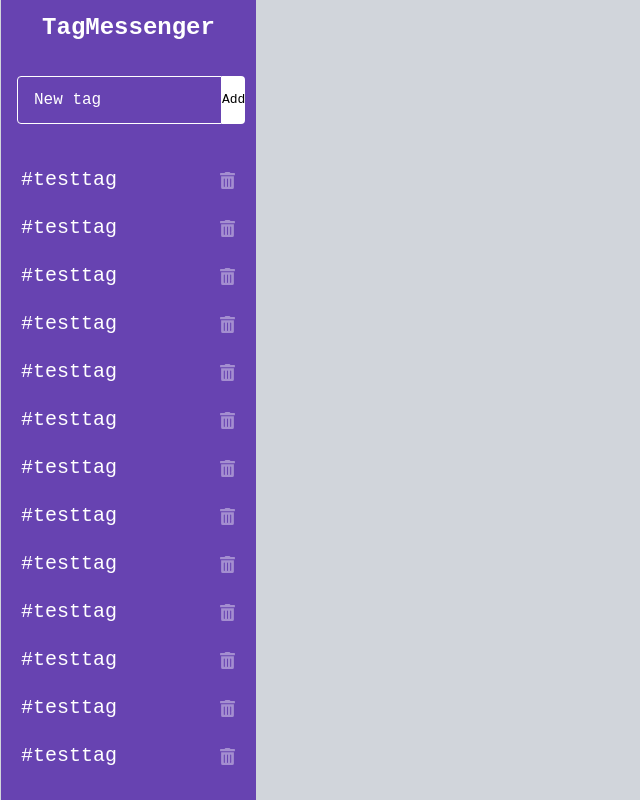
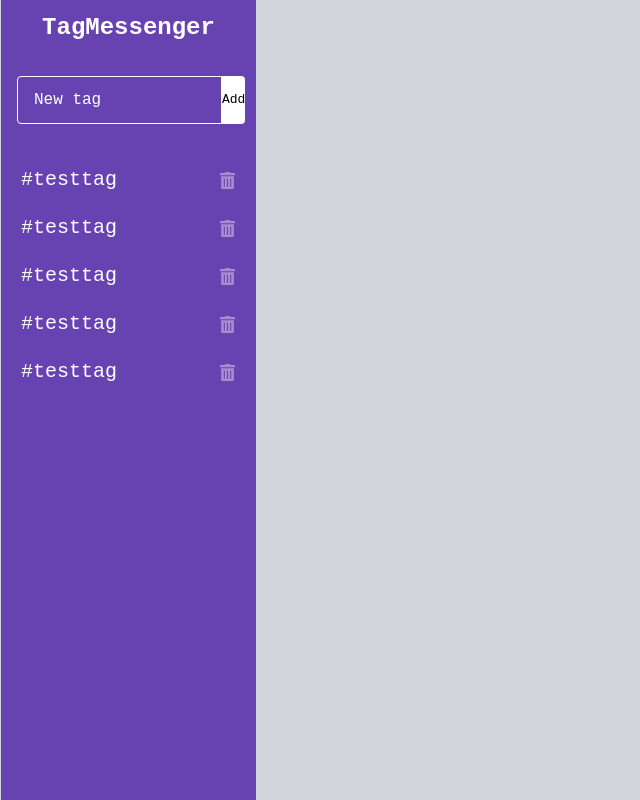
Before and after one commit to jeyhunjeyhunzade/tag-messenger, a React (Vite) app in the folder client/: page / in a window 1280 px wide. Shown: the whole page, without its empty margins (0-640 px from the left). Built offline with nearby package versions, Linux system fonts and the light colour scheme.

Commit message:
finished sidebar ui

```diff
--- a/client/src/components/Sidebar.tsx
+++ b/client/src/components/Sidebar.tsx
@@ -9,7 +9,7 @@ const Sidebar = () => {
       >
         TagMessenger
       </div>
-      <div className="customized-scrollbar flex h-[90vh] flex-grow flex-col justify-between overflow-y-auto overflow-x-hidden">
+      <div className="customized-scrollbar flex h-[90vh] flex-grow flex-col overflow-y-auto overflow-x-hidden">
         <div className="mb-8 flex items-center px-4">
           <input
             type="text"
@@ -21,7 +21,7 @@ const Sidebar = () => {
           </button>
         </div>
         <ul className="flex flex-col items-start px-3">
-          {Array.from(Array(15).keys()).map((i) => (
+          {Array.from(Array(5).keys()).map((i) => (
             <div
               key={i}
               className="flex h-[48px] w-full cursor-pointer justify-between rounded px-2 transition delay-100 ease-in hover:bg-[#8A69CE]"
```
